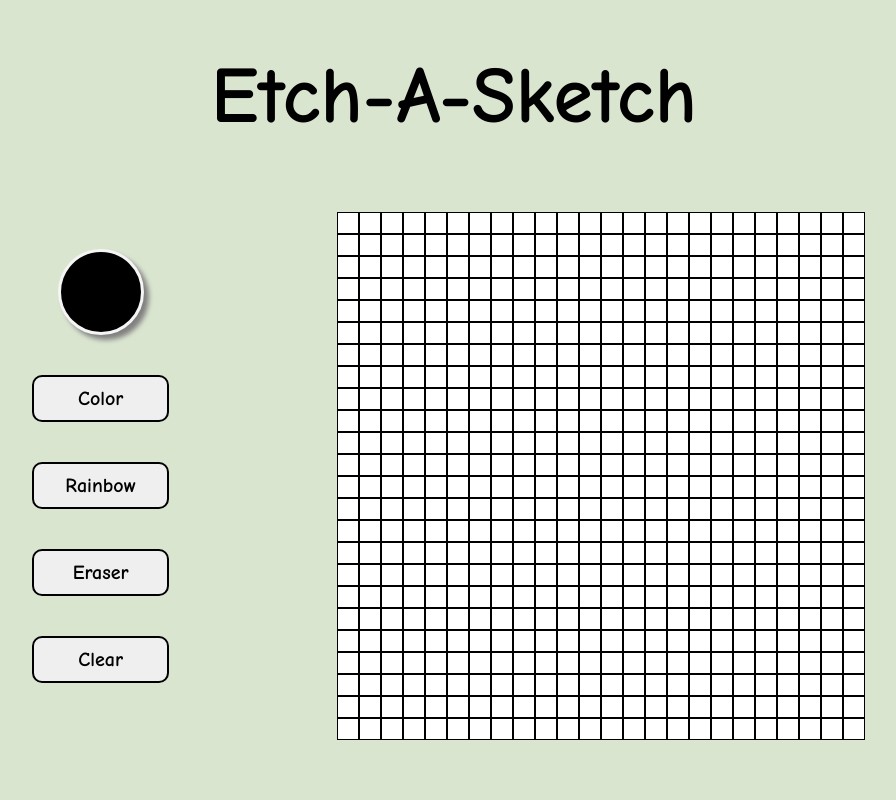
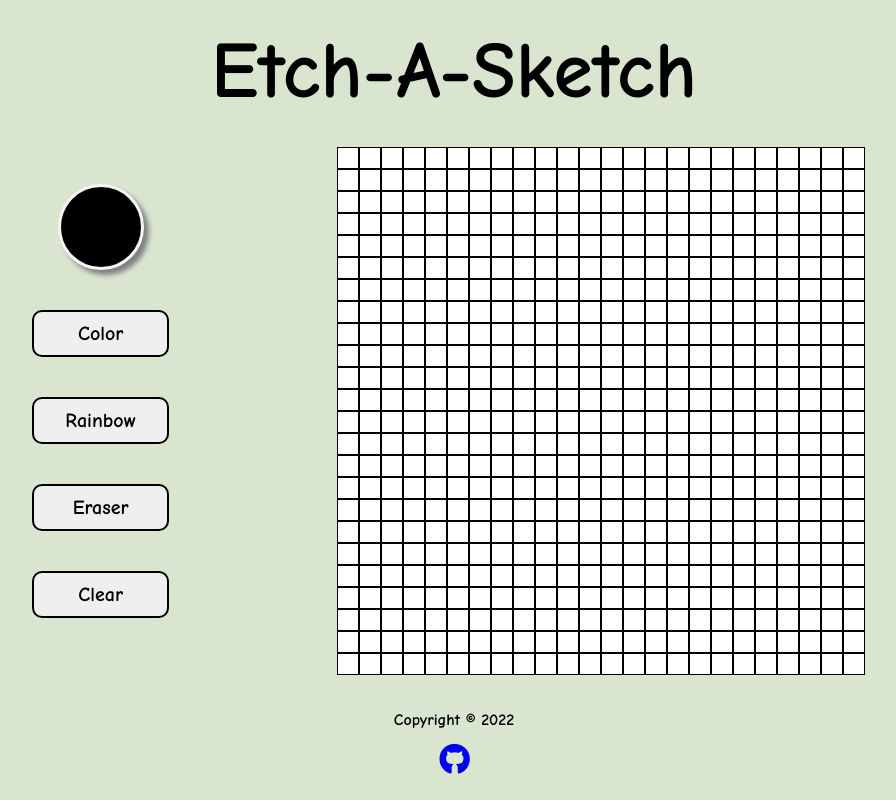
Before and after one commit to jpeng322/Etch-a-Sketch, a plain HTML site: page index.html in a window 1280 px wide. Shown: the whole page, without its empty margins (186-1082 px from the left). Drawn offline with nearby package versions, Linux system fonts and the light colour scheme.

Commit message:
Implemented Github link

```diff
--- a/index.html
+++ b/index.html
@@ -6,6 +6,7 @@
     <meta http-equiv="X-UA-Compatible" content="IE=edge">
     <meta name="viewport" content="width=device-width, initial-scale=1.0">
     <link rel="stylesheet" href="style.css">
+    <link rel="stylesheet" href="https://use.fontawesome.com/releases/v5.6.1/css/all.css">
     <link rel="shortcut icon" type="image/png" href="images/favicon.png">
     <style>
         @import url('https://fonts.googleapis.com/css2?family=Comic+Neue:wght@700&family=Josefin+Sans&display=swap');
@@ -30,6 +31,11 @@
     </div>
     <!-- <input type="text" id="text">
     <button type="button" id="subBtn">Submit</button> -->
+    <footer class="footer">
+        <p id="copyright"> </p>
+        <a href="https://github.com/jpeng322"><i class="fab fa-github" style='font-size:30px'></i>
+        </a>
+    </footer>
     <script src="script.js"></script>
 </body>
 
--- a/script.js
+++ b/script.js
@@ -5,7 +5,6 @@ function createDiv(rows) {
     for (i = 0; i < rows; i++) {
         const boardDiv = document.createElement('div');
         boardDiv.className = "boardDiv";
-        // console.log(boardDiv)
         container.appendChild(boardDiv)
     }
 
@@ -32,22 +31,6 @@ function createChart(squaresPer) {
 }
 
 createChart(24)
-// if (subBtn.clicked == true) {
-//     console.log("button was clicked")
-// }
-
-// const subBtn = document.getElementById("subBtn")
-// console.log(subBtn)
-
-// subBtn.onclick = function () {
-//     const numOfCells = (document.getElementById('text').value)
-//     console.log()
-//     for (i = 0; i < cells.length; i++) {
-//         container.removeChild(container.lastChild);
-//     }
-//     createChart(numOfCells)
-//     giveListener()
-// }
 
 
 
@@ -55,23 +38,12 @@ document.getElementsByClassName
 let cells = document.getElementsByClassName('colDiv');
 let mouseDown = 0;
 window.onmousedown = () => {
-    // ++mouseDown;
     mouseDown = 1
-    // if (mouseDown) {
-    //     mouseDown = 1
-    // }
-
 }
 window.onmouseup = () => {
     --mouseDown;
-    // if (mouseDown) {
-    //     console.log('mouse button down')
-    //     console.log(mouseDown)
-    // }
 }
 
-
-// console.log(mouseDown)
 
 
 function giveBoxColor(boxColor) {
@@ -181,3 +153,5 @@ function blackTransition() {
     clear_btn.style.color = 'black';
     clear_btn.style.transitionDuration = '1s'
 }
+
+document.querySelector('#copyright').textContent = `Copyright © ${new Date().getFullYear()}`
--- a/style.css
+++ b/style.css
@@ -106,3 +106,16 @@ span:hover {
     cursor: pointer;
     transform: translateY(-2px);
 }
+
+.footer {
+    position: relative;
+    text-align: center;
+    font-weight: bold;
+    margin-bottom: 50px;
+}
+
+.footer a i:hover {
+    transform: translateY(-2px);
+    transform: rotate(1turn);
+    transition: 1s;
+}
```
